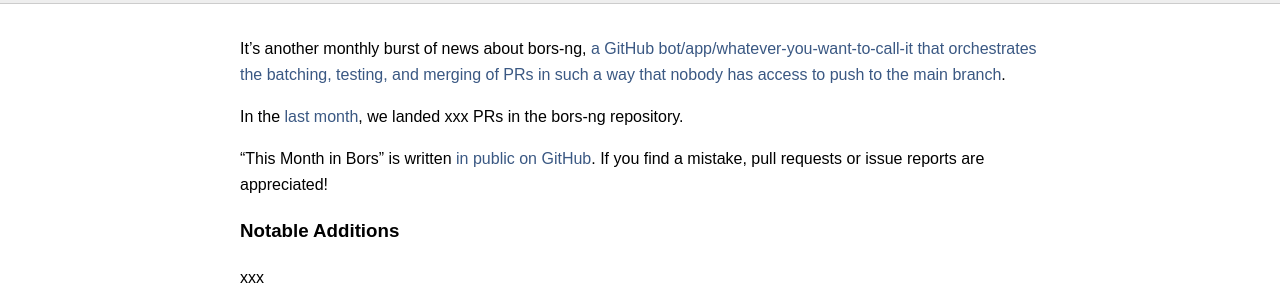
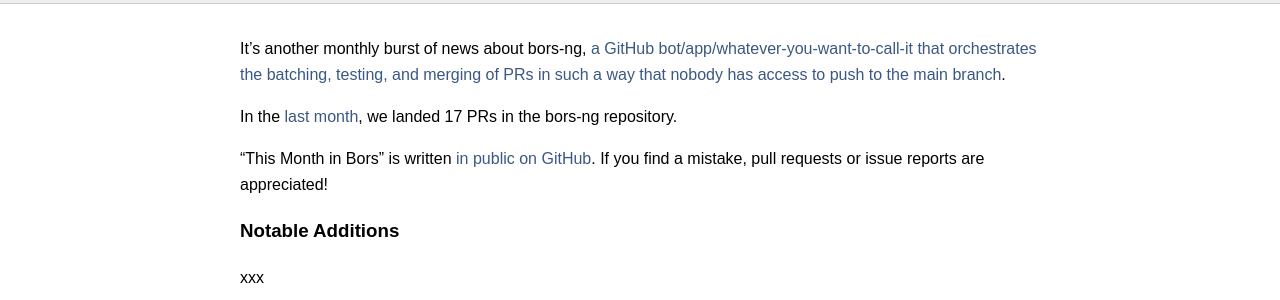
Before and after one commit to bors-ng/bors-ng.github.io, a Jekyll site: the page built from _posts/2021-04-01-tmib-51.md, in a window 1280 px wide. Shown: the part 150-450 px from the top of the page. Built offline with Jekyll 4.4.1, drawn with Linux system fonts in a browser that asks for light colours.

Commit message:
Update date and link

```diff
--- a/_posts/2021-04-01-tmib-51.md
+++ b/_posts/2021-04-01-tmib-51.md
@@ -2,14 +2,14 @@
 layout:     post
 title:      Fifty-first monthly bors newsletter
 date:       2021-04-01 00:00:00
-summary:    This Marche, XXX
+summary:    This March, XXX
 categories: newsletter
 ---
 
 It's another monthly burst of news about bors-ng, [a GitHub bot/app/whatever-you-want-to-call-it that orchestrates the batching, testing, and merging of PRs in such a way that nobody has access to push to the main branch](https://www.christopherbiscardi.com/bors).
 
-In the [last month](https://github.com/bors-ng/bors-ng/pulls?utf8=%E2%9C%93&q=is%3Apr%20is%3Amerged%20closed%3A2021-02-01..2021-02-28),
-we landed xxx PRs in the bors-ng repository.
+In the [last month](https://github.com/bors-ng/bors-ng/pulls?q=is%3Apr+is%3Amerged+closed%3A2021-03-01..2021-03-31),
+we landed 17 PRs in the bors-ng repository.
 
 "This Month in Bors" is written [in public on GitHub][GitHub for TMiB].
 If you find a mistake, pull requests or issue reports are appreciated!
```
